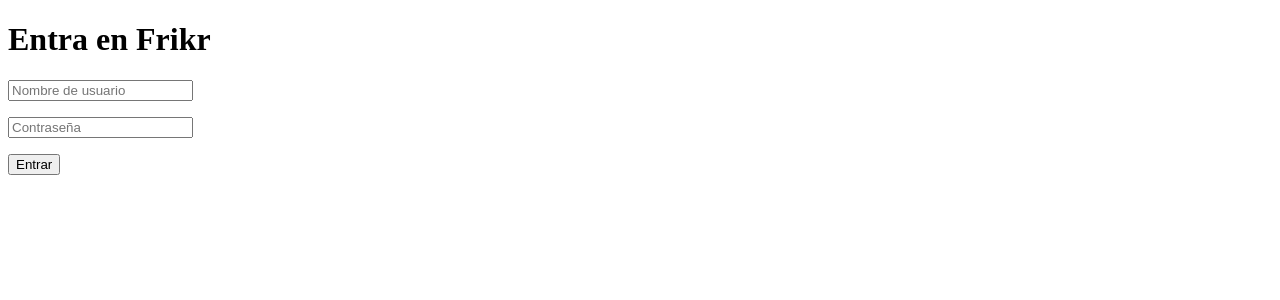
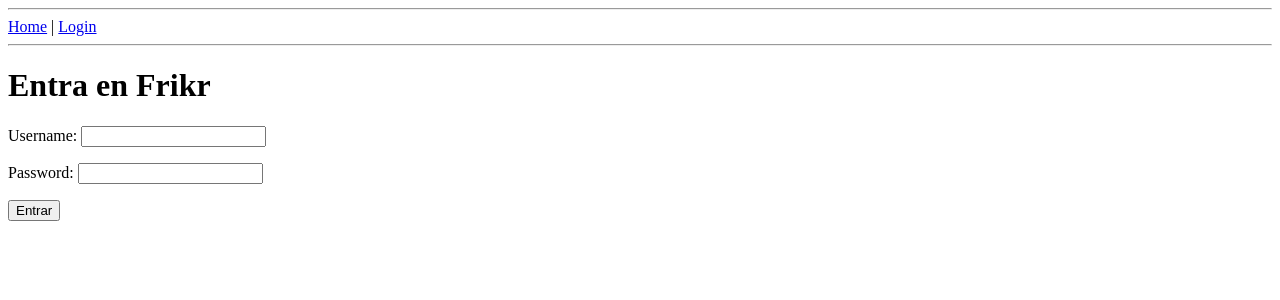
Before and after one commit to enrimr/django_frikr_example, a Django app: page /login in a window 1280 px wide. Shown: the top 300 px of the page. Run offline with Django 3.2, Linux system fonts and the light colour scheme; parts of the project's set-up code (start-up, migrations or seed data) failed here and were passed over.

Commit message:
Creamos una clase Form para mostrar el formulario de login desde python en lugar de con los input manuales

```diff
--- /dev/null
+++ b/frikrapp/photos/forms.py
@@ -0,0 +1,6 @@
+from django import forms
+
+class LoginForm(forms.Form):
+
+    username = forms.CharField()
+    password = forms.CharField()
--- a/frikrapp/photos/templates/photos/login.html
+++ b/frikrapp/photos/templates/photos/login.html
@@ -5,14 +5,14 @@
     <title>Frikr Login</title>
 </head>
 <body>
+    {% include 'photos/includes/menu.html' %}
     <h1>Entra en Frikr</h1>
     {% for error in errors %}
         <p>{{ error }}</p>
     {% endfor %}
     <form method="POST">
         {% csrf_token %}
-        <p><input type="text" name="user_username" placeholder="Nombre de usuario"></p>
-        <p><input type="password" name="user_password" placeholder="Contraseña"></p>
+        {{ form.as_p }} <!-- Pinta los campos como p -->
         <p><button type="submit">Entrar</button></p>
     </form>
 </body>
--- a/frikrapp/photos/views.py
+++ b/frikrapp/photos/views.py
@@ -3,6 +3,7 @@
 from models import Photo, VISIBILITY_PUBLIC
 from django.http.response import HttpResponseNotFound
 from django.contrib.auth import authenticate, login, logout
+from forms import LoginForm
 
 def home(request): # En Django los controladores siempre reciben un objeto HttpRequest
     """
@@ -44,19 +45,27 @@
     """
     error_messages = []
     if request.method == 'POST':
-        username = request.POST.get('user_username')
-        password = request.POST.get('user_password')
-        user = authenticate(username=username, password=password)
-        if user is None:
-            error_messages.append('Nombre de usuario o contraseña incorrectos')
-        else:
-            if user.is_active:
-                login(request, user) # crea la sesión de usuario
-                return redirect('/')
+
+        login_form = LoginForm(request.POST)
+
+        if login_form.is_valid():
+
+            username = login_form.cleaned_fields.get('user_username')
+            password = login_form.cleaned_fields.get('user_password')
+            user = authenticate(username=username, password=password)
+            if user is None:
+                error_messages.append('Nombre de usuario o contraseña incorrectos')
             else:
-                error_messages.append('El usuario no está activo')
+                if user.is_active:
+                    login(request, user) # crea la sesión de usuario
+                    return redirect('/')
+                else:
+                    error_messages.append('El usuario no está activo')
+    else:
+        login_form = LoginForm()
 
     context = {
+        'form' : login_form,
         'errors' : error_messages
     }
 
```
Also changed, not shown: frikrapp/db.sqlite3, 1 other file.
